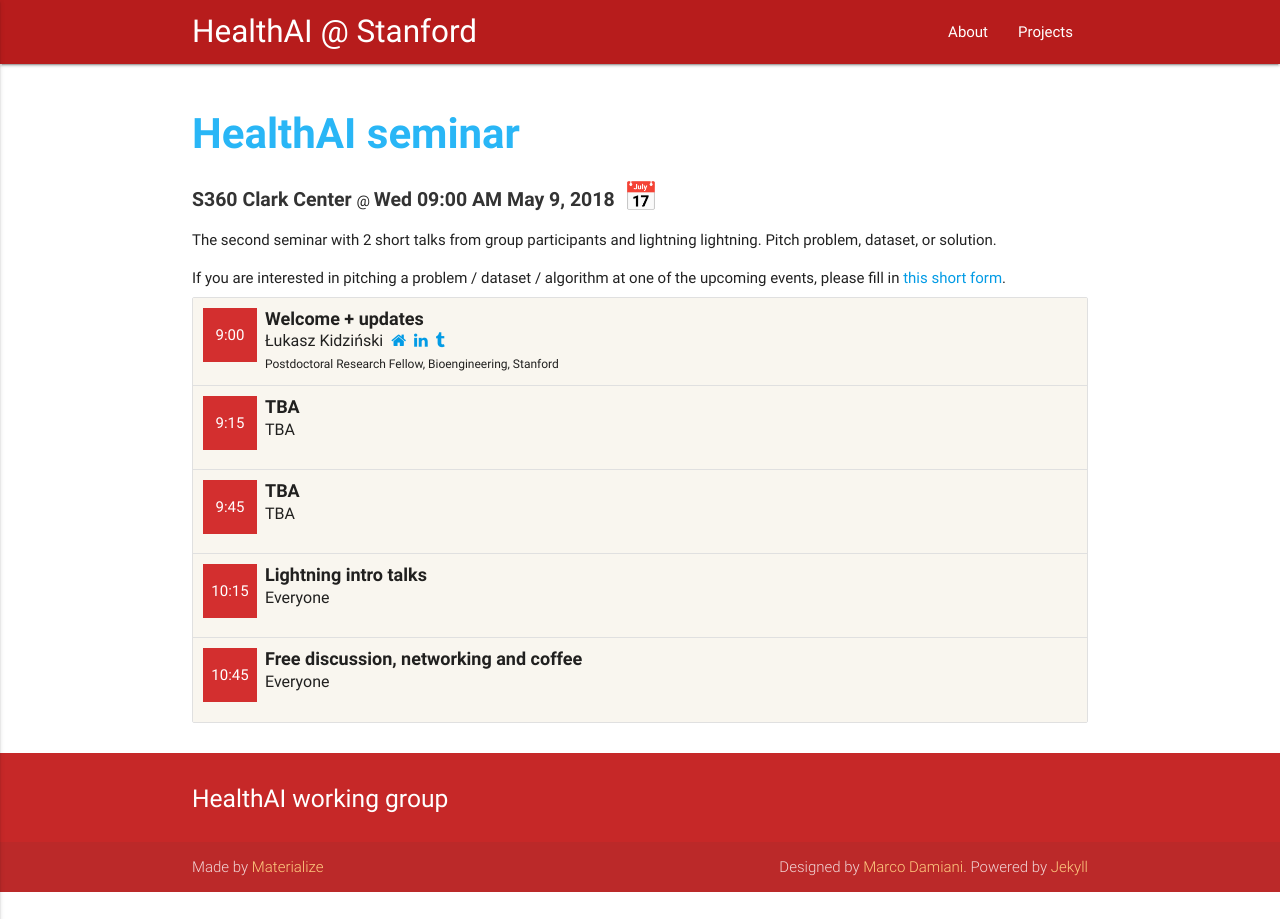
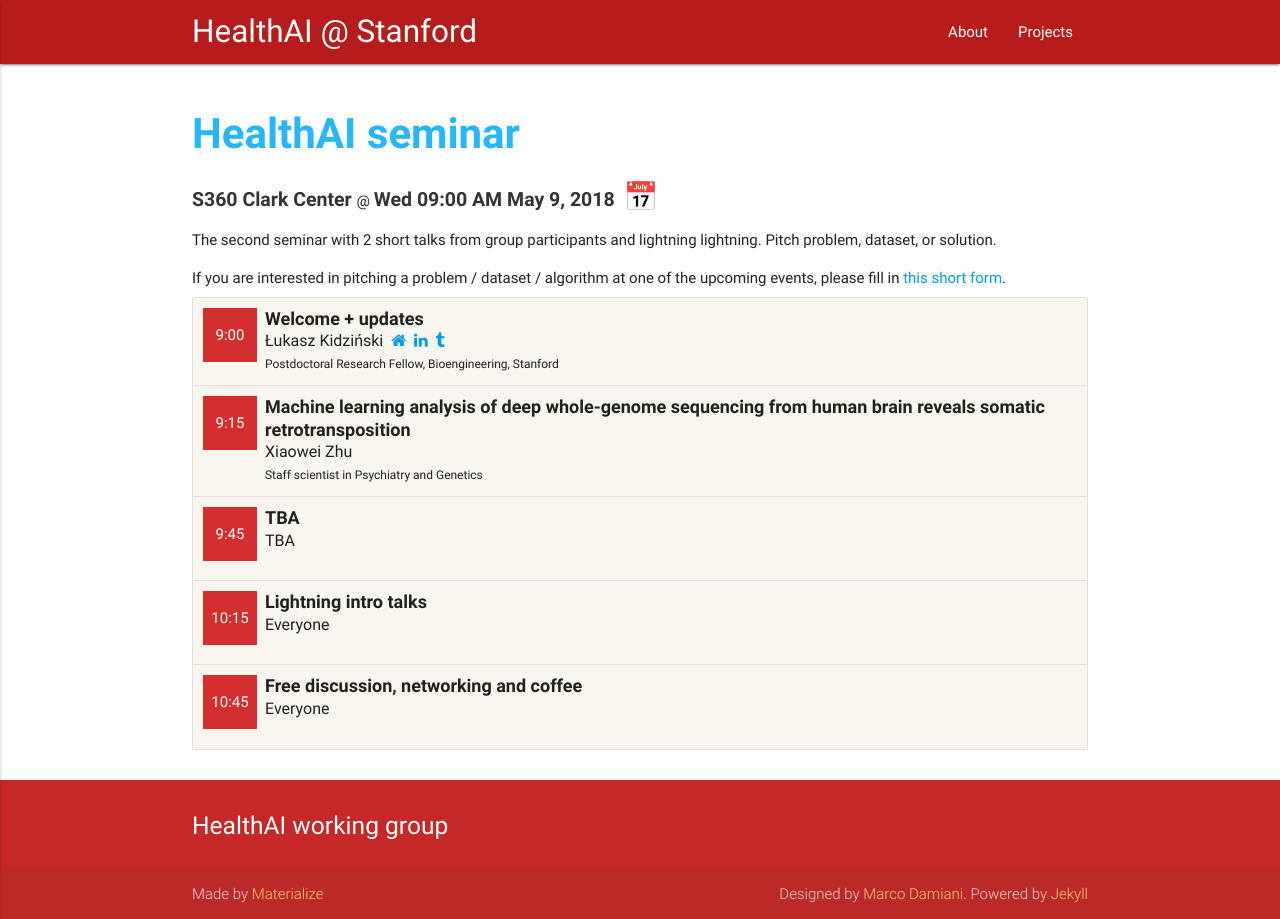
Before and after one commit to health-ai/health-ai.github.io, a Jekyll site: the page built from _events/2018-05-09-seminar.md, in a window 1280 px wide. Built offline with Jekyll 4.4.1, drawn with Linux system fonts in a browser that asks for light colours.

Commit message:
Info of the first talk

```diff
--- a/_events/2018-05-09-seminar.md
+++ b/_events/2018-05-09-seminar.md
@@ -13,8 +13,9 @@ talks:
     twitter: http://twitter.com/kidzik/
     linkedin: https://www.linkedin.com/in/lukaszkidzinski/
     website: http://kidzinski.com/
-  - title: 'TBA'
-    speaker: TBA
+  - title: 'Machine learning analysis of deep whole-genome sequencing from human brain reveals somatic retrotransposition'
+    speaker: Xiaowei Zhu
+    affiliation: Staff scientist in Psychiatry and Genetics
     time: '9:15'
   - title: 'TBA'
     speaker: TBA
```
